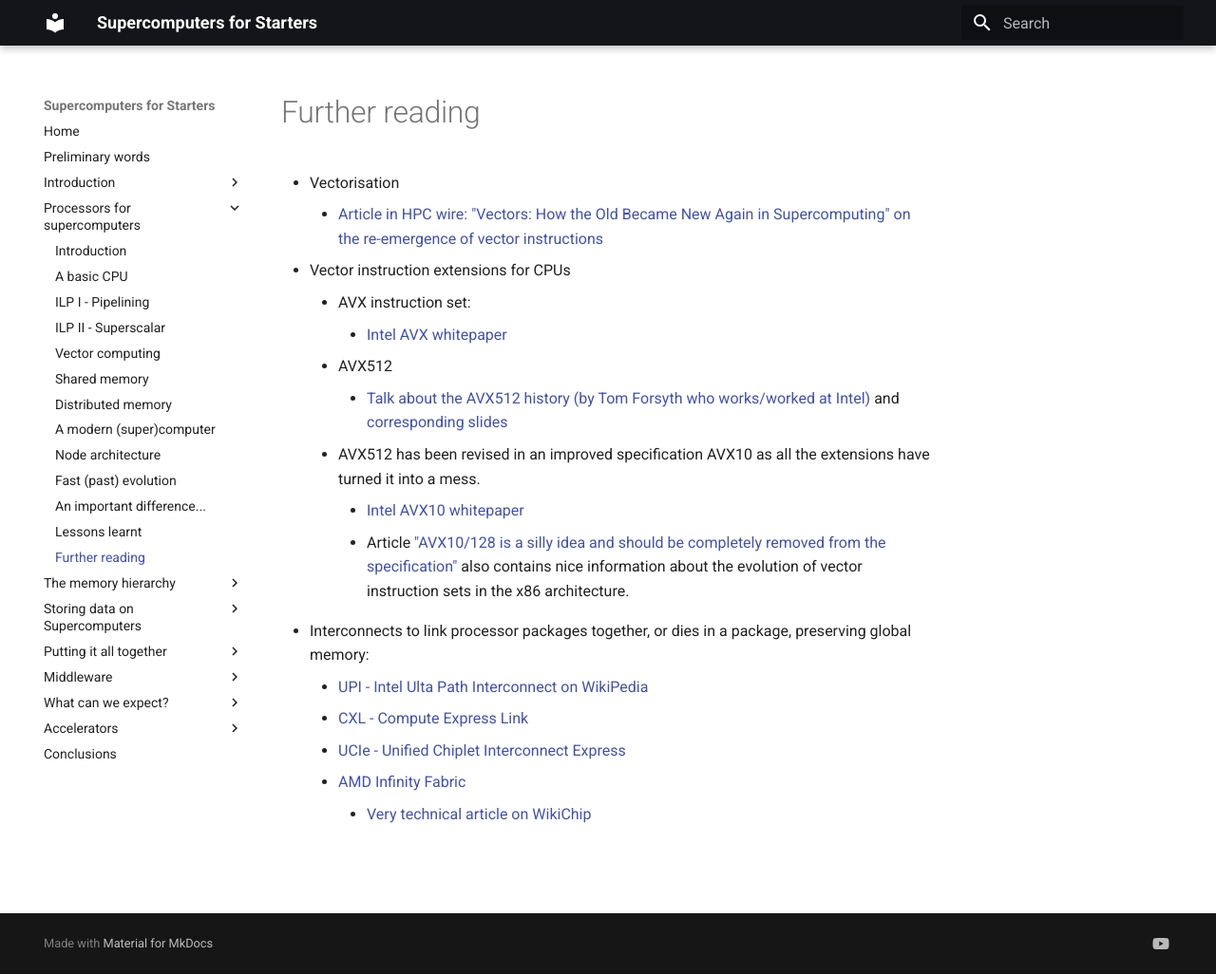
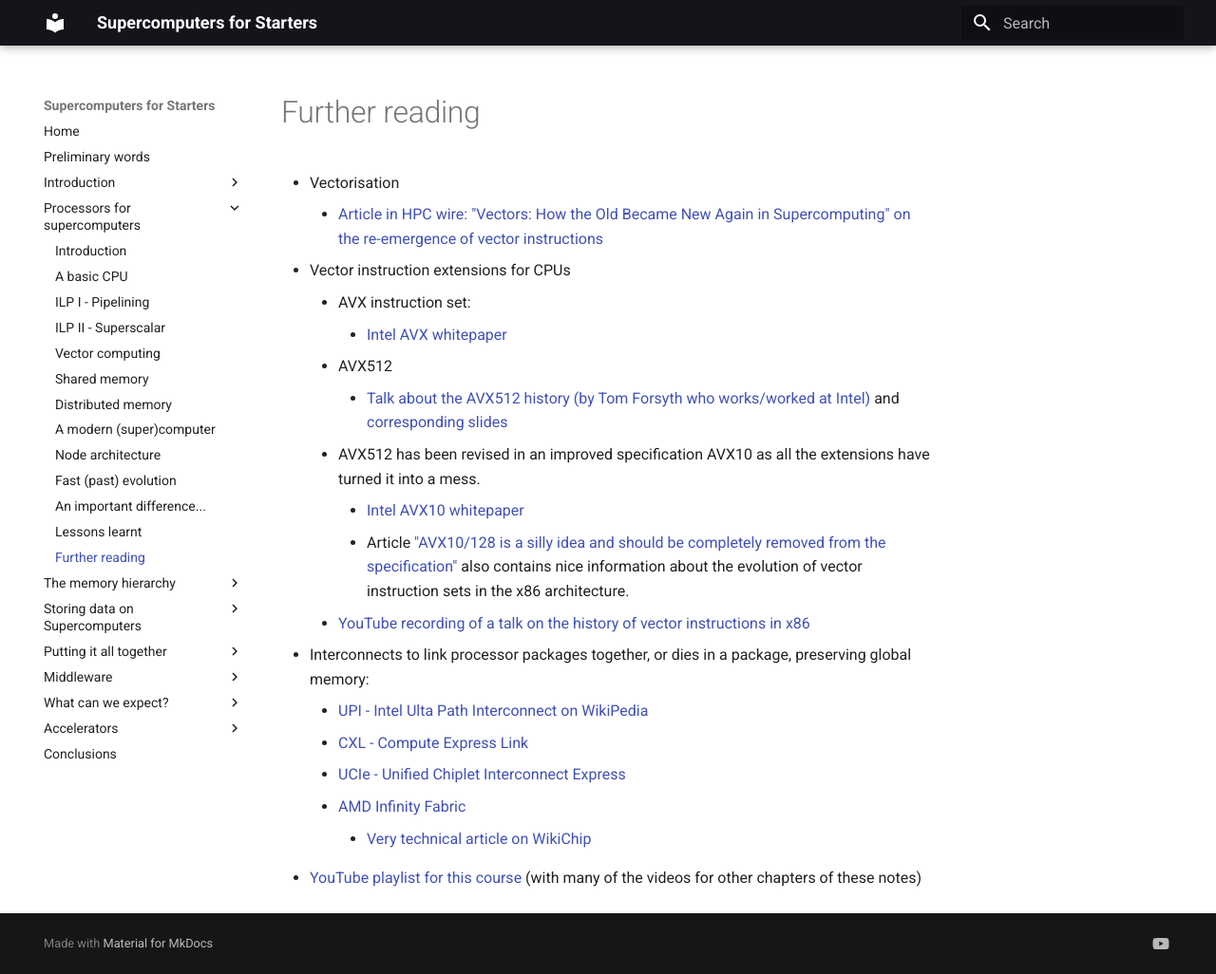
Before and after one commit to klust/SupercomputersForStarters, an MkDocs documentation site: the page built from docs/C02_Processors/C02_S13_Further_reading.md, in a window 1280 px wide and 1026 px high. Shown: the whole window at 95% size. Built offline with MkDocs 1.6.1 and Material for MkDocs 9.7.7, drawn with Linux system fonts in a browser that asks for light colours.

Commit message:
Additional extra reading links.

```diff
--- a/docs/C02_Processors/C02_S13_Further_reading.md
+++ b/docs/C02_Processors/C02_S13_Further_reading.md
@@ -15,6 +15,7 @@
         -   Article ["AVX10/128 is a silly idea and should be completely removed from the specification"](https://chipsandcheese.com/2023/10/11/avx10-128-is-a-silly-idea-and-should-be-completely-removed-from-the-specification/)
             also contains nice information about the evolution of vector instruction sets in
             the x86 architecture.
+    -   [YouTube recording of a talk on the history of vector instructions in x86](https://www.youtube.com/watch?v=hcQbZpt1V0E)
 -   Interconnects to link processor packages together, or dies in a package,
     preserving global memory:
     -   [UPI - Intel Ulta Path Interconnect on WikiPedia](https://en.wikipedia.org/wiki/Intel_Ultra_Path_Interconnect)
@@ -22,3 +23,5 @@
     -   [UCIe - Unified Chiplet Interconnect Express](https://www.uciexpress.org/)
     -   [AMD Infinity Fabric](https://www.amd.com/en/technologies/infinity-architecture)
         -   [Very technical article on WikiChip](https://en.wikichip.org/wiki/amd/infinity_fabric)
+-   [YouTube playlist for this course](https://www.youtube.com/playlist?list=PL55zlrFQxxWaMJWK8TiSqYo4yAgizY70k)
+    (with many of the videos for other chapters of these notes)
```
